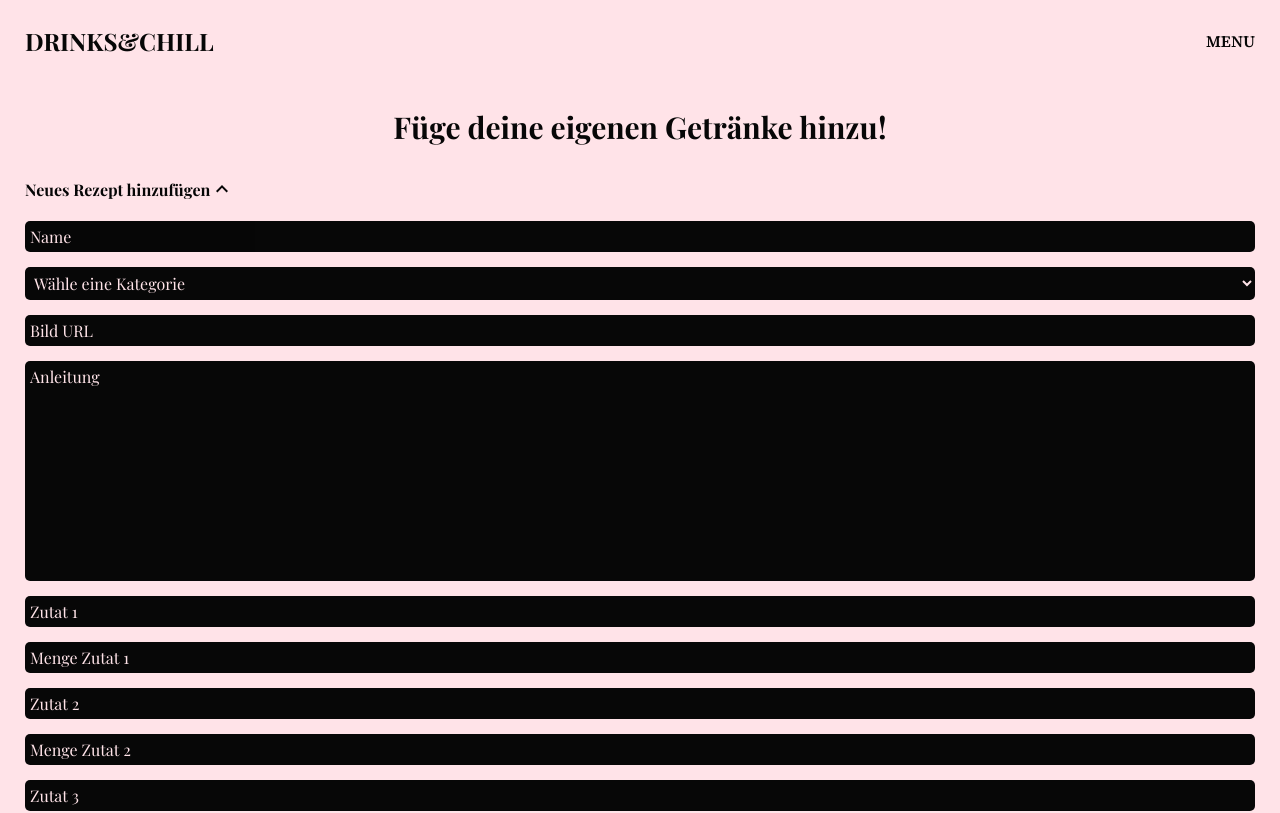
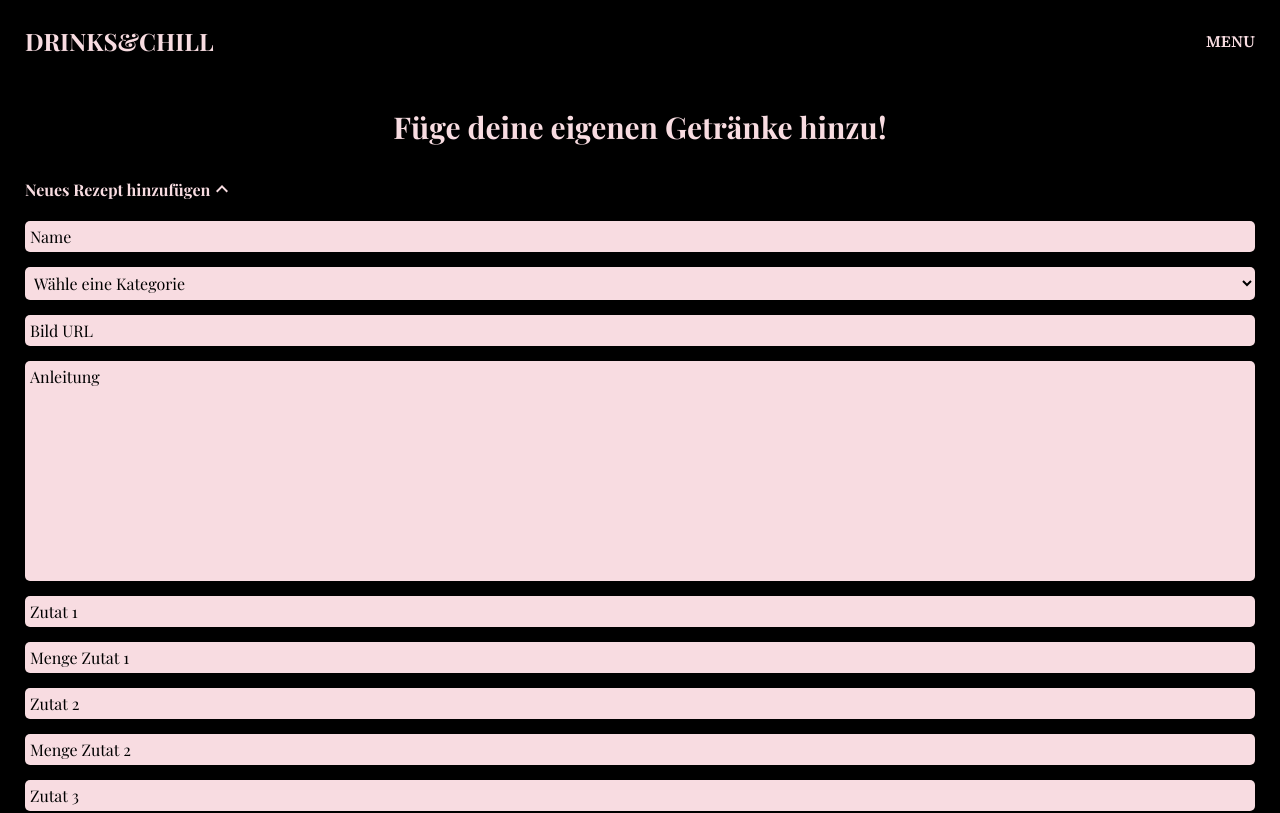
Before and after one commit to AdrSpeer/CocktailApp, a React (Vite) app: page /add-recipe in a window 1280 px wide. Shown: the top 813 px of the page. Built offline with nearby package versions, Linux system fonts and the light colour scheme.

Commit message:
Hide bar menu popup

```diff
--- a/src/App.jsx
+++ b/src/App.jsx
@@ -10,7 +10,7 @@ import "./App.css";
 import LoadingPage from "./pages/LoadingPage/LoadingPage";
 
 function App() {
-  const [theme, setTheme] = useState("");
+  const [theme, setTheme] = useState(true);
   const [pop, setPop] = useState(false);
   const [drinkId, setDrinkId] = useState(null);
   const [loading, setLoading] = useState(true);
--- a/src/components/Menu/Menu.css
+++ b/src/components/Menu/Menu.css
@@ -56,8 +56,12 @@ nav button {
   border-radius: 20px;
   transition: 0.5s;
   padding: 10px;
-  overflow: scroll;
+  overflow-x: hidden;
+  overflow-y: scroll;
   box-shadow: 0 0 30px 10px rgba(255, 227, 232, 0.314);
+}
+.menu-pop-show:-webkit-scrollbar {
+  display: none;
 }
 
 .menu-pop-show a {
```
